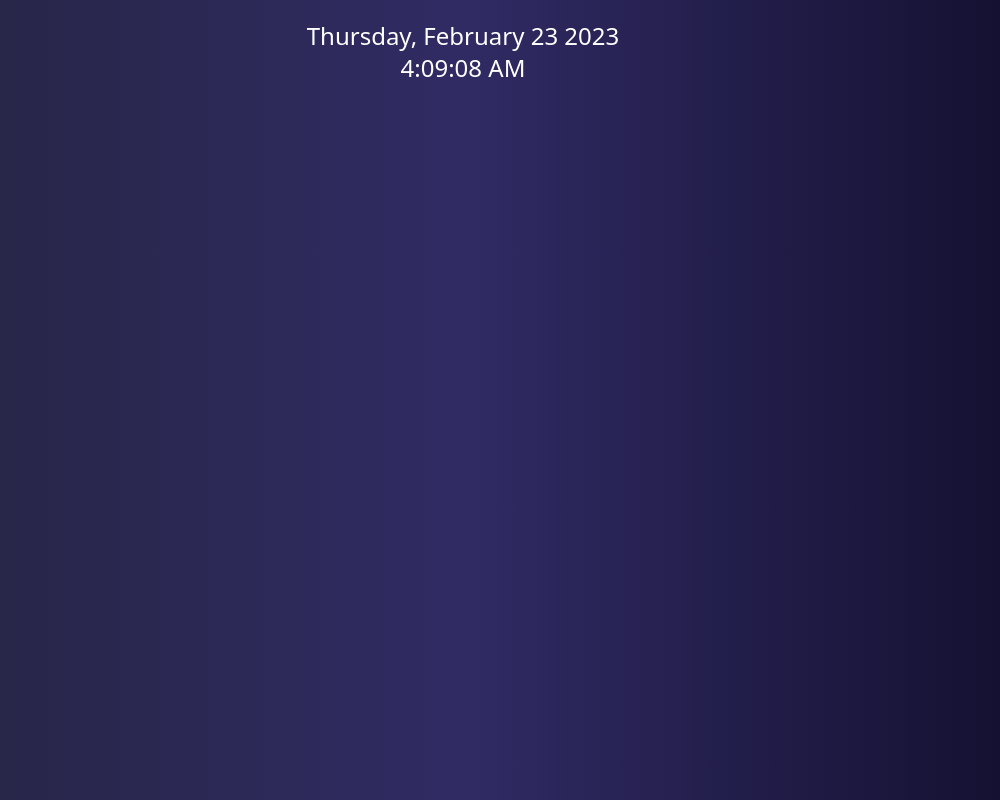
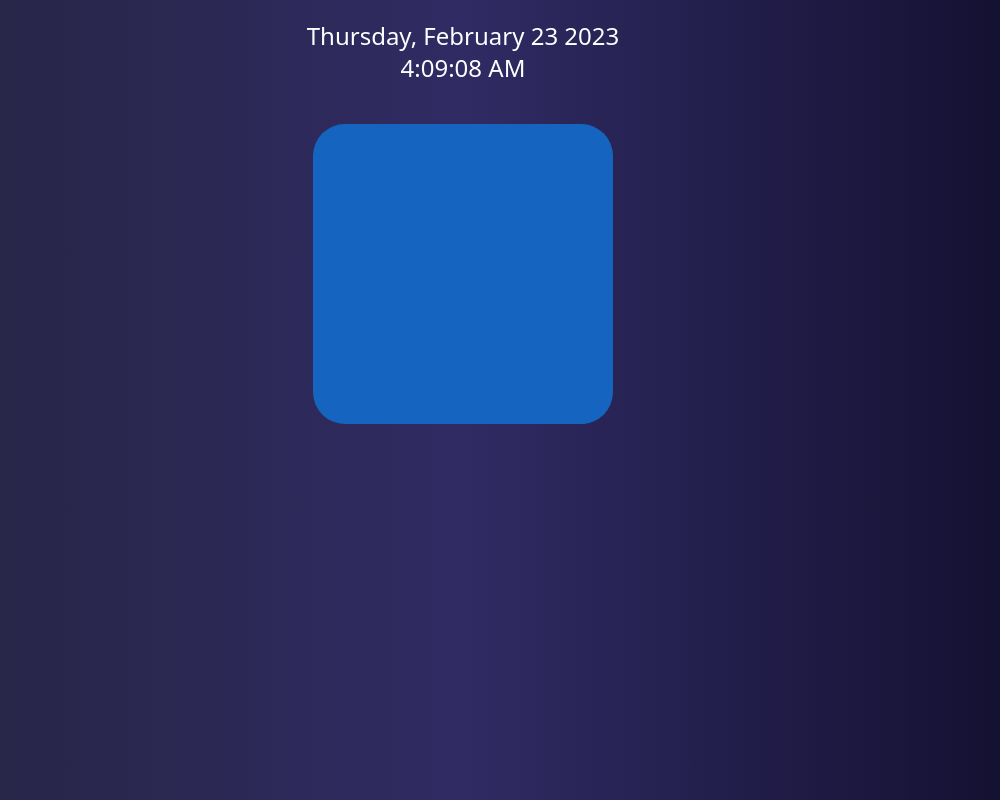
Before and after one commit to HisenBug1/home-dash, a React (Create React App) app: page / in a window 1280 px wide. Shown: the whole page, without its empty margins (177-1177 px from the left). Built offline with nearby package versions, Linux system fonts and the light colour scheme; no server answers.

Commit message:
insert mui box

```diff
--- a/src/components/Garbage.jsx
+++ b/src/components/Garbage.jsx
@@ -1,5 +1,7 @@
 import React, { useState, useEffect } from "react"
 import axios from "axios";
+import Box from '@mui/material/Box';
+// import Button from '@mui/material/Button';
 
 const url = 'http://ubuntu:8000/garbage'
 
@@ -18,12 +20,22 @@ export default function Garbage() {
             }
         }
         fetchData();
+    }, []);
 
-    }, []);
     return (
-        <section>
-            <p>{garbage_date}</p>
-            <p>{garbage_type}</p>
-        </section>
+        <Box className='flex flex-col rounded-[2rem] justify-items-center text-center'
+            sx={{
+                width: 300,
+                height: 300,
+                backgroundColor: 'primary.dark',
+                '&:hover': {
+                    backgroundColor: 'primary.main',
+                    opacity: [0.9, 0.8, 0.7],
+                },
+            }}
+        >
+        <div>{garbage_date}</div>
+        <div>{garbage_type}</div>
+        </Box>
     )
 }
```
